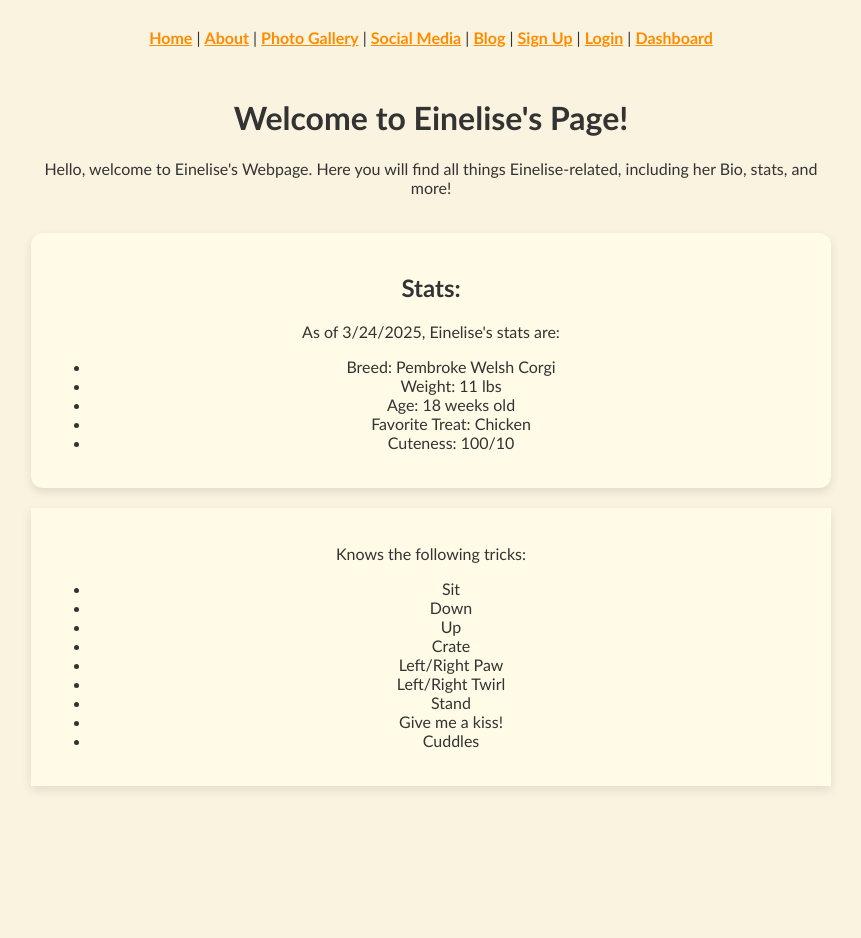
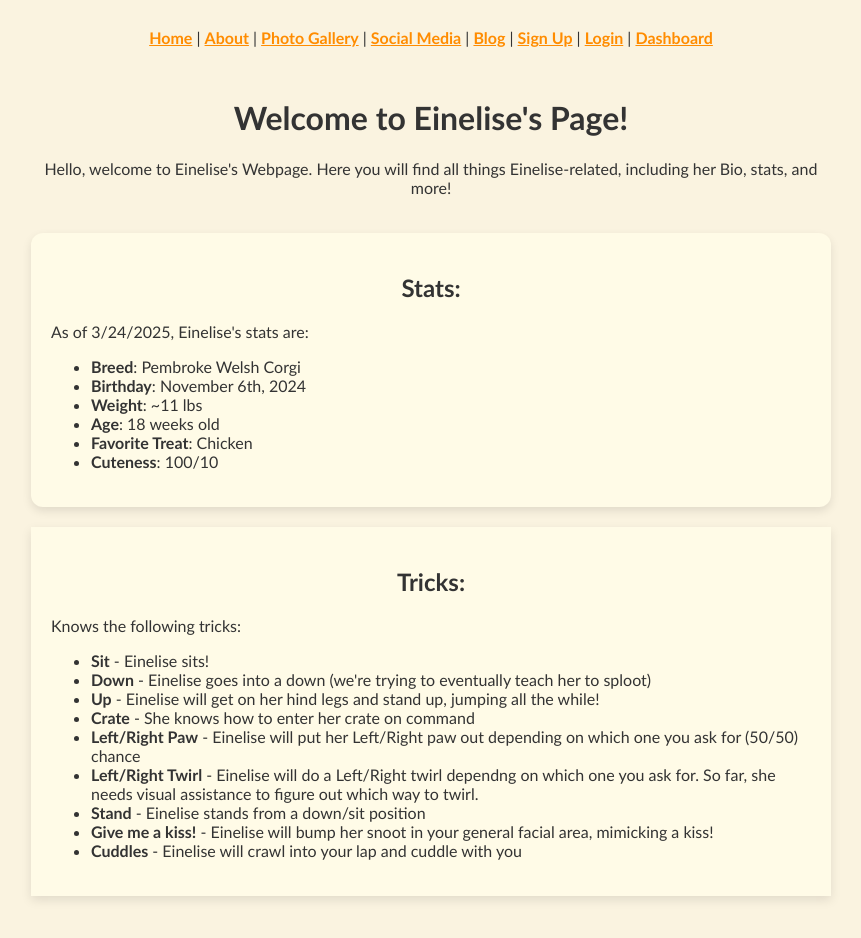
Before and after one commit to msino88/einelise-website, a React (Create React App) app in the folder einelise-react/: page / in a window 1280 px wide. Shown: the top 938 px of the page, without its empty margins (209-1070 px from the left). Before the commit the page ends 844 px from the top, so only its background shows below. Built offline with nearby package versions, Linux system fonts and the light colour scheme.

Commit message:
changes to css and home.js to include bolded text and other stuff

```diff
--- a/einelise-react/src/components/Home.js
+++ b/einelise-react/src/components/Home.js
@@ -10,26 +10,28 @@ export default function Home() {
                 <h2>Stats:</h2>
                 <p>As of 3/24/2025, Einelise's stats are:</p>
                 <ul>
-                    <li>Breed: Pembroke Welsh Corgi</li>
-                    <li>Weight: 11 lbs</li>
-                    <li>Age: 18 weeks old</li>
-                    <li>Favorite Treat: Chicken</li>
-                    <li>Cuteness: 100/10</li>
+                    <li><strong>Breed</strong>: Pembroke Welsh Corgi</li>
+                    <li><strong>Birthday</strong>: November 6th, 2024</li>
+                    <li><strong>Weight</strong>: ~11 lbs</li>
+                    <li><strong>Age</strong>: 18 weeks old</li>
+                    <li><strong>Favorite Treat</strong>: Chicken</li>
+                    <li><strong>Cuteness</strong>: 100/10</li>
                 </ul>
 
             </div>
             <div className="panel-tricks">
+                <h2>Tricks:</h2>
                 <p>Knows the following tricks:</p>
                 <ul>
-                    <li>Sit</li>
-                    <li>Down</li>
-                    <li>Up</li>
-                    <li>Crate</li>
-                    <li>Left/Right Paw</li>
-                    <li>Left/Right Twirl</li>
-                    <li>Stand</li>
-                    <li>Give me a kiss!</li>
-                    <li>Cuddles</li>
+                    <li><strong>Sit</strong> - Einelise sits!</li>
+                    <li><strong>Down</strong> - Einelise goes into a down (we're trying to eventually teach her to sploot)</li>
+                    <li><strong>Up</strong> - Einelise will get on her hind legs and stand up, jumping all the while!</li>
+                    <li><strong>Crate</strong> - She knows how to enter her crate on command</li>
+                    <li><strong>Left/Right Paw</strong> - Einelise will put her Left/Right paw out depending on which one you ask for (50/50) chance</li>
+                    <li><strong>Left/Right Twirl</strong> - Einelise will do a Left/Right twirl dependng on which one you ask for. So far, she needs visual assistance to figure out which way to twirl.</li>
+                    <li><strong>Stand</strong> - Einelise stands from a down/sit position</li>
+                    <li><strong>Give me a kiss!</strong> - Einelise will bump her snoot in your general facial area, mimicking a kiss!</li>
+                    <li><strong>Cuddles</strong> - Einelise will crawl into your lap and cuddle with you</li>
                 </ul>
             </div>
         </div>
--- a/einelise-react/src/styles.css
+++ b/einelise-react/src/styles.css
@@ -54,12 +54,31 @@ footer {
     box-shadow: 0 4px 10px rgba(0, 0, 0, 0.1);
   }
 
+  .panel-stats h1 {
+    text-align: center;
+  }
+
+  .panel-stats p,
+
+  .panel-stats ul {
+    text-align: left;
+  }
+
   .panel-tricks {
     background-color: #fffbe7;
     padding: 20px;
     margin-top: 0;
     box-shadow: 0 4px 10px rgba(0, 0, 0, 0.1);
   }
+  .panel-tricks h2 {
+    text-align: center;
+  }
+
+  .panel-tricks p,
+
+  .panel-tricks ul {
+    text-align: left;
+  }
 
   ul {
     padding-left: 0 px;
```
